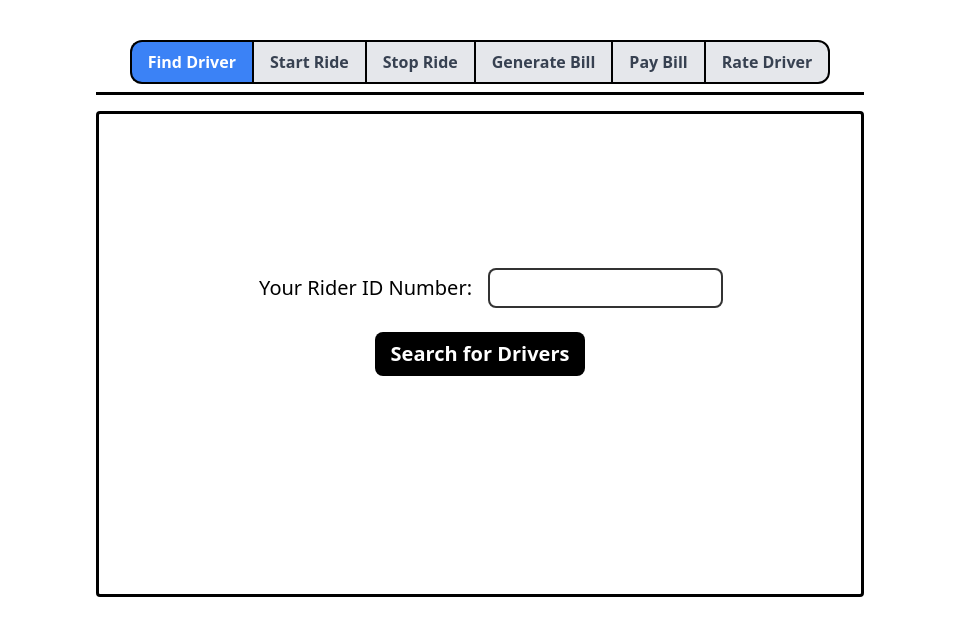
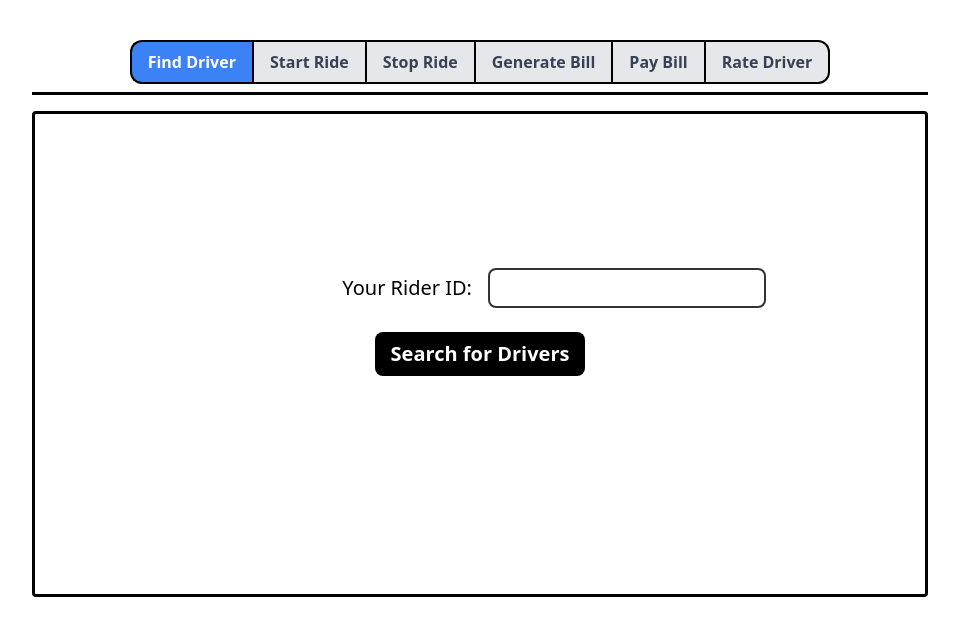
Before and after one commit to Abheelash-Mishra/ridemate-client, a React (Vite) app: page /rides in a window 1280 px wide. Both pictures are taken after a click on the button "Find Driver". Shown: the top 636 px of the page, without its empty margins (160-1119 px from the left). Built offline with nearby package versions, Linux system fonts and the light colour scheme.

Commit message:
Change UI slightly

```diff
--- a/src/components/RideServices.jsx
+++ b/src/components/RideServices.jsx
@@ -41,7 +41,7 @@ const RideServices = () => {
     };
 
     return (
-        <div className="w-full h-[28rem] max-w-3xl mx-auto mt-10">
+        <div className="w-full h-[28rem] max-w-4xl mx-auto mt-10">
             <div className="flex justify-center border-b-[3px] border-black pb-2">
                 {options.map((option, index) => (
                     <button
--- a/src/components/forms/FindDriverForm.jsx
+++ b/src/components/forms/FindDriverForm.jsx
@@ -40,7 +40,7 @@ const FindDriverForm = () => {
                 onSubmit={handleSubmit}
                 className="grid grid-cols-4 gap-4 w-2/3 justify-center items-center"
             >
-                <label className="col-span-2 font-medium text-right">Your Rider ID Number:</label>
+                <label className="col-span-2 font-medium text-right">Your Rider ID:</label>
                 <input
                     type="text"
                     value={ID}
@@ -77,7 +77,6 @@ const FindDriverForm = () => {
                     )
                 ) : null}
             </div>
-
         </div>
     );
 };
```
